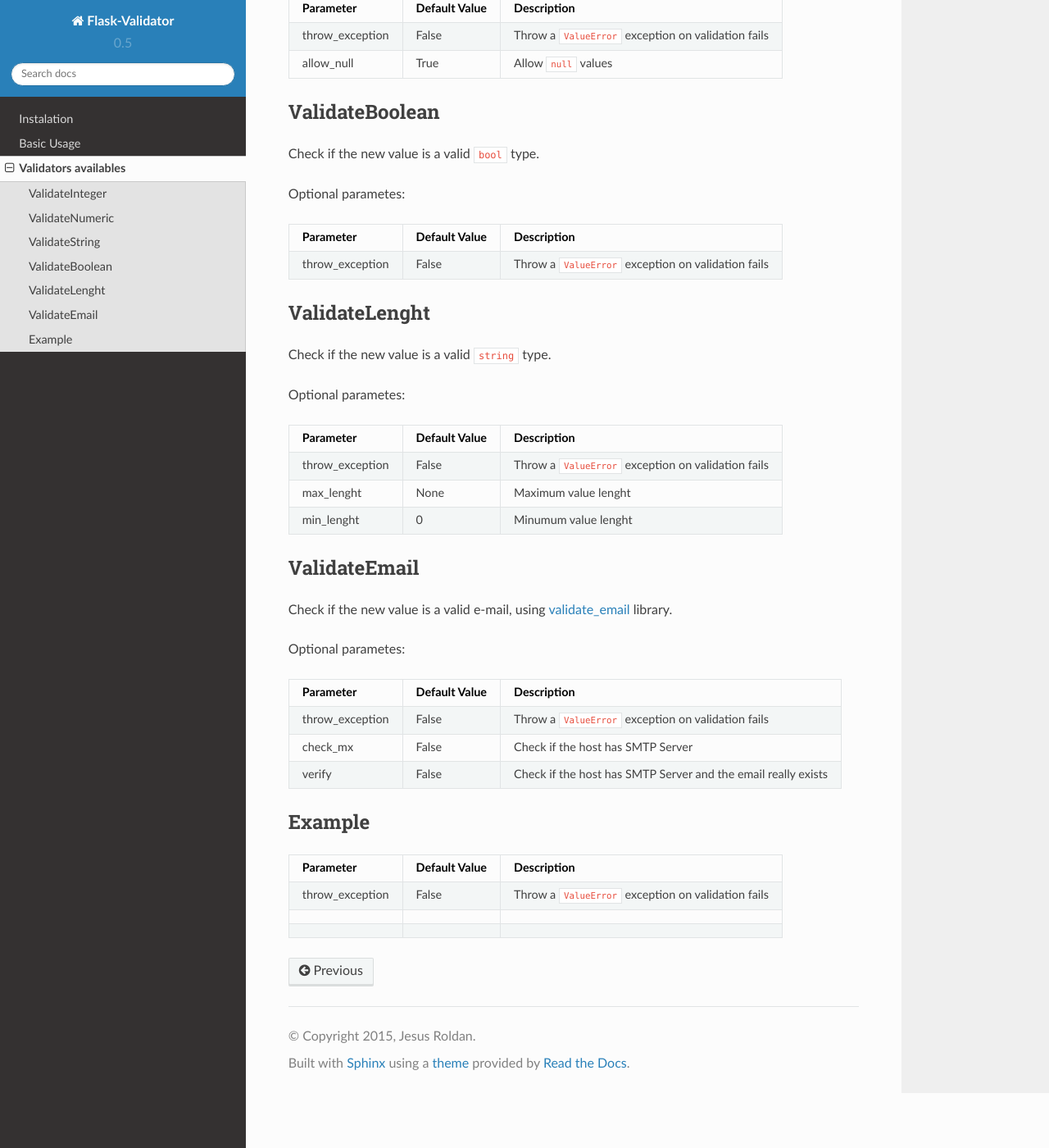
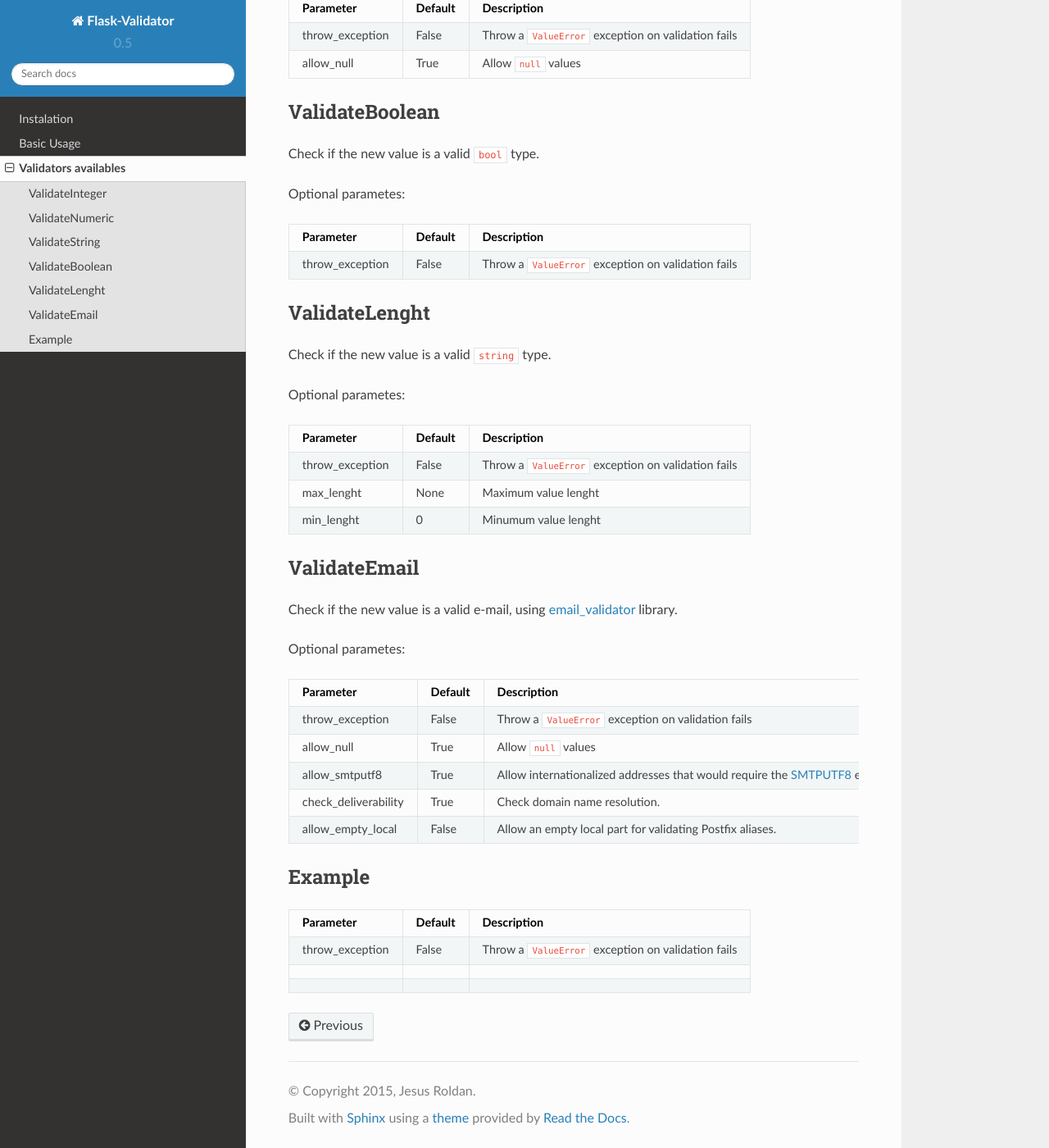
Before and after one commit to xeBuz/Flask-Validator, a Sphinx documentation site: the page built from docs/validators.rst, in a window 1280 px wide and 1400 px high, scrolled down 1297 px. Shown: the whole window at 82% size. Built offline with Sphinx 7.4.7 and the Read the Docs theme 2.0.0, drawn with Linux system fonts in a browser that asks for light colours; some of the changed text lies outside the part shown.

Commit message:
Added new documentation

```diff
--- a/docs/validators.rst
+++ b/docs/validators.rst
@@ -23,13 +23,13 @@ Check if the new value is a valid ``int`` or ``long`` type
 
 Optional parametes:
 
-+-------------------------+----------------------+-----------------------------------------------------------------+
-| Parameter               | Default Value        | Description                                                     |
-+=========================+======================+=================================================================+
-| throw_exception         | False                | Throw a ``ValueError`` exception on validation fails            |
-+-------------------------+----------------------+-----------------------------------------------------------------+
-| allow_null              | True                 | Allow ``null`` values                                           |
-+-------------------------+----------------------+-----------------------------------------------------------------+
++-------------------------+-----------+-----------------------------------------------------------------+
+| Parameter               | Default   | Description                                                     |
++=========================+===========+=================================================================+
+| throw_exception         | False     | Throw a ``ValueError`` exception on validation fails            |
++-------------------------+-----------+-----------------------------------------------------------------+
+| allow_null              | True      | Allow ``null`` values                                           |
++-------------------------+-----------+-----------------------------------------------------------------+
 
 .. note:: ``long`` type is only available i  Python 2.7
 
@@ -44,13 +44,13 @@ Check if the new value is a valid ``int``, ``long``, ``float`` or ``complex`` ty
 
 Optional parametes:
 
-+-------------------------+----------------------+-----------------------------------------------------------------+
-| Parameter               | Default Value        | Description                                                     |
-+=========================+======================+=================================================================+
-| throw_exception         | False                | Throw a ``ValueError`` exception on validation fails            |
-+-------------------------+----------------------+-----------------------------------------------------------------+
-| allow_null              | True                 | Allow ``null`` values                                           |
-+-------------------------+----------------------+-----------------------------------------------------------------+
++-------------------------+----------+-----------------------------------------------------------------+
+| Parameter               | Default  | Description                                                     |
++=========================+==========+=================================================================+
+| throw_exception         | False    | Throw a ``ValueError`` exception on validation fails            |
++-------------------------+----------+-----------------------------------------------------------------+
+| allow_null              | True     | Allow ``null`` values                                           |
++-------------------------+----------+-----------------------------------------------------------------+
 
 
 .. note:: ``long`` type is only available i  Python 2.7
@@ -66,13 +66,13 @@ Check if the new value is a valid ``string`` type.
 
 Optional parametes:
 
-+-------------------------+----------------------+-----------------------------------------------------------------+
-| Parameter               | Default Value        | Description                                                     |
-+=========================+======================+=================================================================+
-| throw_exception         | False                | Throw a ``ValueError`` exception on validation fails            |
-+-------------------------+----------------------+-----------------------------------------------------------------+
-| allow_null              | True                 | Allow ``null`` values                                           |
-+-------------------------+----------------------+-----------------------------------------------------------------+
++-------------------------+----------+-----------------------------------------------------------------+
+| Parameter               | Default  | Description                                                     |
++=========================+==========+=================================================================+
+| throw_exception         | False    | Throw a ``ValueError`` exception on validation fails            |
++-------------------------+----------+-----------------------------------------------------------------+
+| allow_null              | True     | Allow ``null`` values                                           |
++-------------------------+----------+-----------------------------------------------------------------+
 
 
 
@@ -85,11 +85,11 @@ Check if the new value is a valid ``bool`` type.
 
 Optional parametes:
 
-+-------------------------+----------------------+-----------------------------------------------------------------+
-| Parameter               | Default Value        | Description                                                     |
-+=========================+======================+=================================================================+
-| throw_exception         | False                | Throw a ``ValueError`` exception on validation fails            |
-+-------------------------+----------------------+-----------------------------------------------------------------+
++-------------------------+----------+-----------------------------------------------------------------+
+| Parameter               | Default  | Description                                                     |
++=========================+==========+=================================================================+
+| throw_exception         | False    | Throw a ``ValueError`` exception on validation fails            |
++-------------------------+----------+-----------------------------------------------------------------+
 
 
 
@@ -102,15 +102,15 @@ Check if the new value is a valid ``string`` type.
 
 Optional parametes:
 
-+-------------------------+----------------------+-----------------------------------------------------------------+
-| Parameter               | Default Value        | Description                                                     |
-+=========================+======================+=================================================================+
-| throw_exception         | False                | Throw a ``ValueError`` exception on validation fails            |
-+-------------------------+----------------------+-----------------------------------------------------------------+
-| max_lenght              | None                 | Maximum value lenght                                            |
-+-------------------------+----------------------+-----------------------------------------------------------------+
-| min_lenght              | 0                    | Minumum value lenght                                            |
-+-------------------------+----------------------+-----------------------------------------------------------------+
++-------------------------+----------+-----------------------------------------------------------------+
+| Parameter               | Default  | Description                                                     |
++=========================+==========+=================================================================+
+| throw_exception         | False    | Throw a ``ValueError`` exception on validation fails            |
++-------------------------+----------+-----------------------------------------------------------------+
+| max_lenght              | None     | Maximum value lenght                                            |
++-------------------------+----------+-----------------------------------------------------------------+
+| min_lenght              | 0        | Minumum value lenght                                            |
++-------------------------+----------+-----------------------------------------------------------------+
 
 
 
@@ -119,19 +119,23 @@ Optional parametes:
 ValidateEmail
 -------------
 
-Check if the new value is a valid e-mail, using validate_email_ library.
+Check if the new value is a valid e-mail, using email_validator_ library.
 
 Optional parametes:
 
-+-------------------------+----------------------+-----------------------------------------------------------------+
-| Parameter               | Default Value        | Description                                                     |
-+=========================+======================+=================================================================+
-| throw_exception         | False                | Throw a ``ValueError`` exception on validation fails            |
-+-------------------------+----------------------+-----------------------------------------------------------------+
-| check_mx                | False                | Check if the host has SMTP Server                               |
-+-------------------------+----------------------+-----------------------------------------------------------------+
-| verify                  | False                | Check if the host has SMTP Server and the email really exists   |
-+-------------------------+----------------------+-----------------------------------------------------------------+
++-------------------------+----------+--------------------------------------------------------------------------------+
+| Parameter               | Default  | Description                                                                    |
++=========================+==========+================================================================================+
+| throw_exception         | False    | Throw a ``ValueError`` exception on validation fails                           |
++-------------------------+----------+--------------------------------------------------------------------------------+
+| allow_null              | True     | Allow ``null`` values                                                          |
++-------------------------+----------+--------------------------------------------------------------------------------+
+| allow_smtputf8          | True     | Allow internationalized addresses that would require the SMTPUTF8_ extension.  |
++-------------------------+----------+--------------------------------------------------------------------------------+
+| check_deliverability    | True     | Check domain name resolution.                                                  |
++-------------------------+----------+--------------------------------------------------------------------------------+
+| allow_empty_local       | False    | Allow an empty local part for validating Postfix aliases.                      |
++-------------------------+----------+--------------------------------------------------------------------------------+
 
 
 
@@ -140,15 +144,16 @@ Optional parametes:
 Example
 -------
 
-+-------------------------+----------------------+-----------------------------------------------------------------+
-| Parameter               | Default Value        | Description                                                     |
-+=========================+======================+=================================================================+
-| throw_exception         | False                | Throw a ``ValueError`` exception on validation fails            |
-+-------------------------+----------------------+-----------------------------------------------------------------+
-|                         |                      |                                                                 |
-+-------------------------+----------------------+-----------------------------------------------------------------+
-|                         |                      |                                                                 |
-+-------------------------+----------------------+-----------------------------------------------------------------+
++-------------------------+----------+-----------------------------------------------------------------+
+| Parameter               | Default  | Description                                                     |
++=========================+==========+=================================================================+
+| throw_exception         | False    | Throw a ``ValueError`` exception on validation fails            |
++-------------------------+----------+-----------------------------------------------------------------+
+|                         |          |                                                                 |
++-------------------------+----------+-----------------------------------------------------------------+
+|                         |          |                                                                 |
++-------------------------+----------+-----------------------------------------------------------------+
 
 
-.. _validate_email: https://github.com/syrusakbary/validate_email
+.. _email_validator: https://github.com/JoshData/python-email-validator
+.. _SMTPUTF8: https://tools.ietf.org/html/rfc6531
```
Also changed, not shown: 1 other file.
